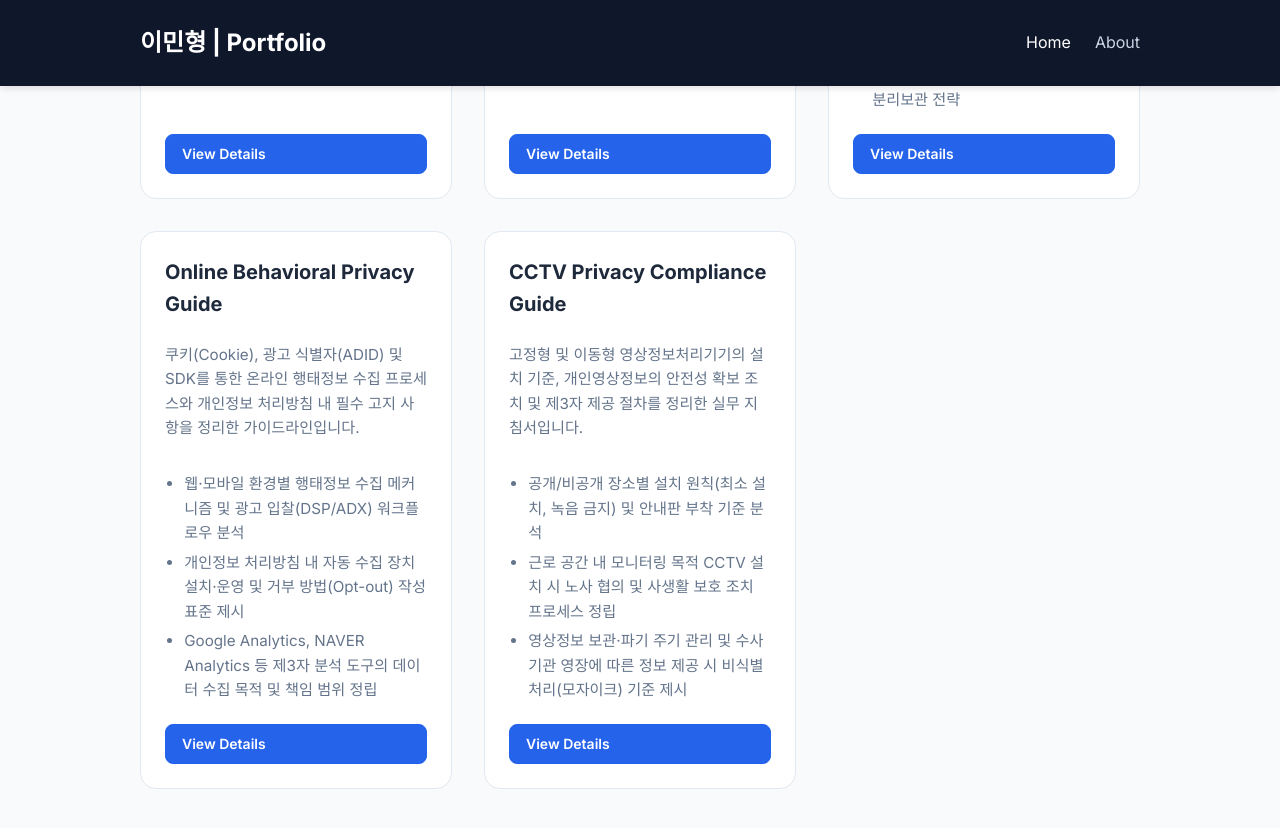
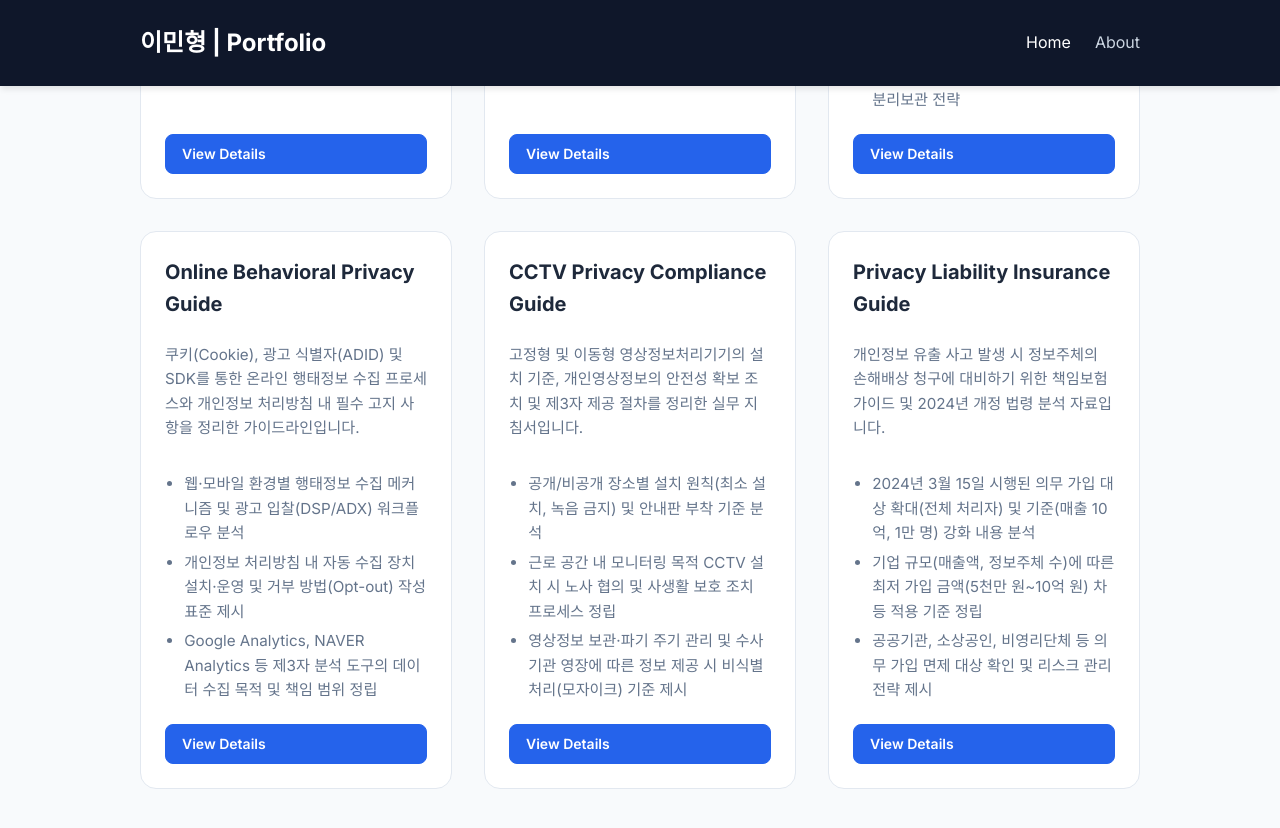
Before and after one commit to 971023als/971023als.github.io, a Jekyll site: the page built from index.md, in a window 1280 px wide and 900 px high, scrolled down 5025 px. Shown: the top 828 px of the window. Built offline with Jekyll 4.4.1, drawn with Linux system fonts in a browser that asks for light colours.

Commit message:
Add Privacy Liability Insurance Guide project page

```diff
--- a/index.md
+++ b/index.md
@@ -403,6 +403,20 @@ title: "Home"
                 <a href="/projects/cctv-privacy-compliance-guide/" class="btn btn-small">View Details</a>
             </div>
         </div>
+        <div class="project-card">
+            <div class="project-info">
+                <h3>Privacy Liability Insurance Guide</h3>
+                <p>
+                    개인정보 유출 사고 발생 시 정보주체의 손해배상 청구에 대비하기 위한 책임보험 가이드 및 2024년 개정 법령 분석 자료입니다.
+                </p>
+                <ul class="project-points">
+                    <li>2024년 3월 15일 시행된 의무 가입 대상 확대(전체 처리자) 및 기준(매출 10억, 1만 명) 강화 내용 분석</li>
+                    <li>기업 규모(매출액, 정보주체 수)에 따른 최저 가입 금액(5천만 원~10억 원) 차등 적용 기준 정립</li>
+                    <li>공공기관, 소상공인, 비영리단체 등 의무 가입 면제 대상 확인 및 리스크 관리 전략 제시</li>
+                </ul>
+                <a href="/projects/privacy-liability-insurance-guide/" class="btn btn-small">View Details</a>
+            </div>
+        </div>
     </div>
 </section>
 
```
Also changed, not shown: projects/privacy-liability-insurance-guide.md (added, +70 -0 lines), 2 other files.
